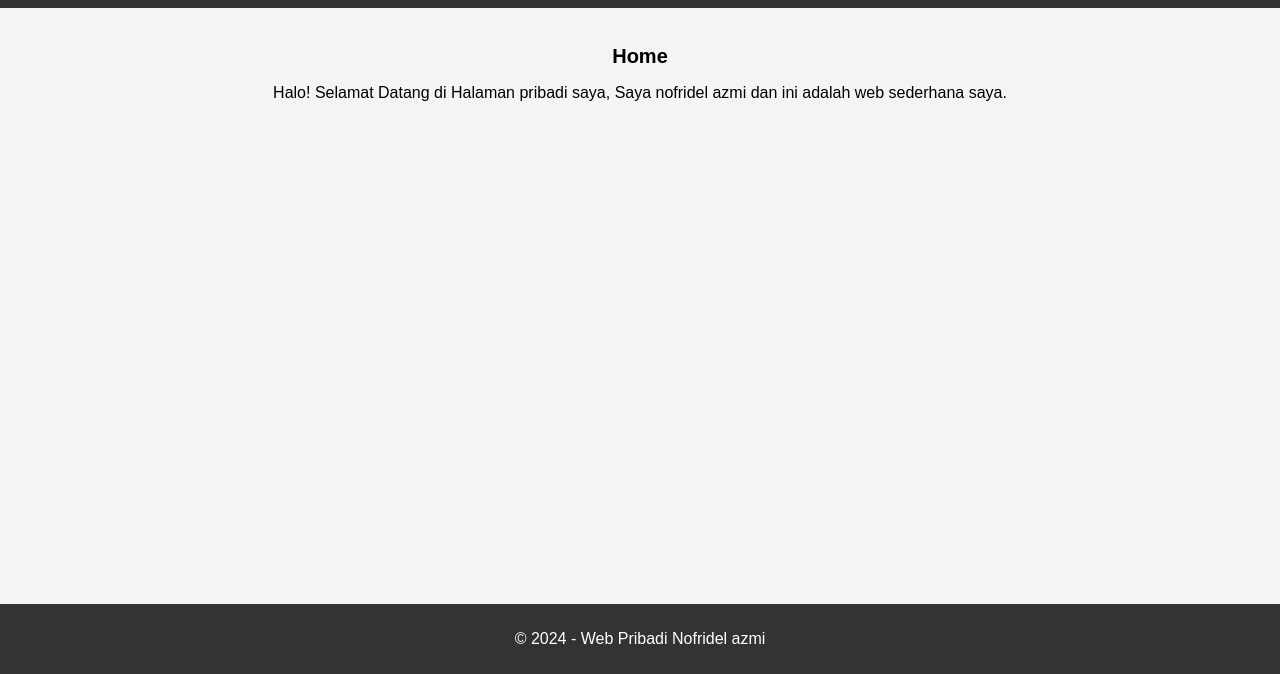
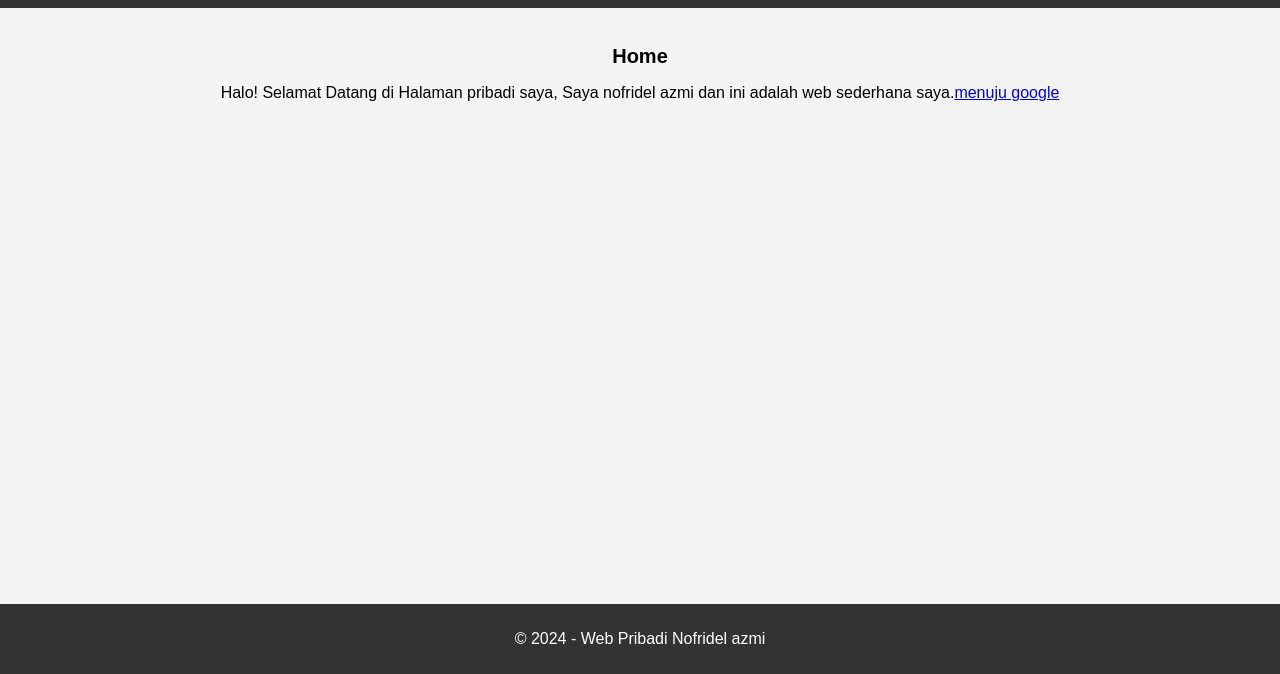
Before and after one commit to nofridel/nofridel-github.io, a plain HTML site: page index.html in a window 1280 px wide. Shown: the part 126-800 px from the top of the page. Drawn offline with Linux system fonts and the light colour scheme.

Commit message:
Update index.html

```diff
--- a/index.html
+++ b/index.html
@@ -22,7 +22,7 @@
       <main>
           <section>
               <h2>Home</h2>
-              <p>Halo! Selamat Datang di Halaman pribadi saya, Saya nofridel azmi dan ini adalah web sederhana saya.<a href="https//www.google.com/"</a></p>
+              <p>Halo! Selamat Datang di Halaman pribadi saya, Saya nofridel azmi dan ini adalah web sederhana saya.<a href="https//www.google.com/">menuju google</a></p>
          </section>
      </main>
 
```
